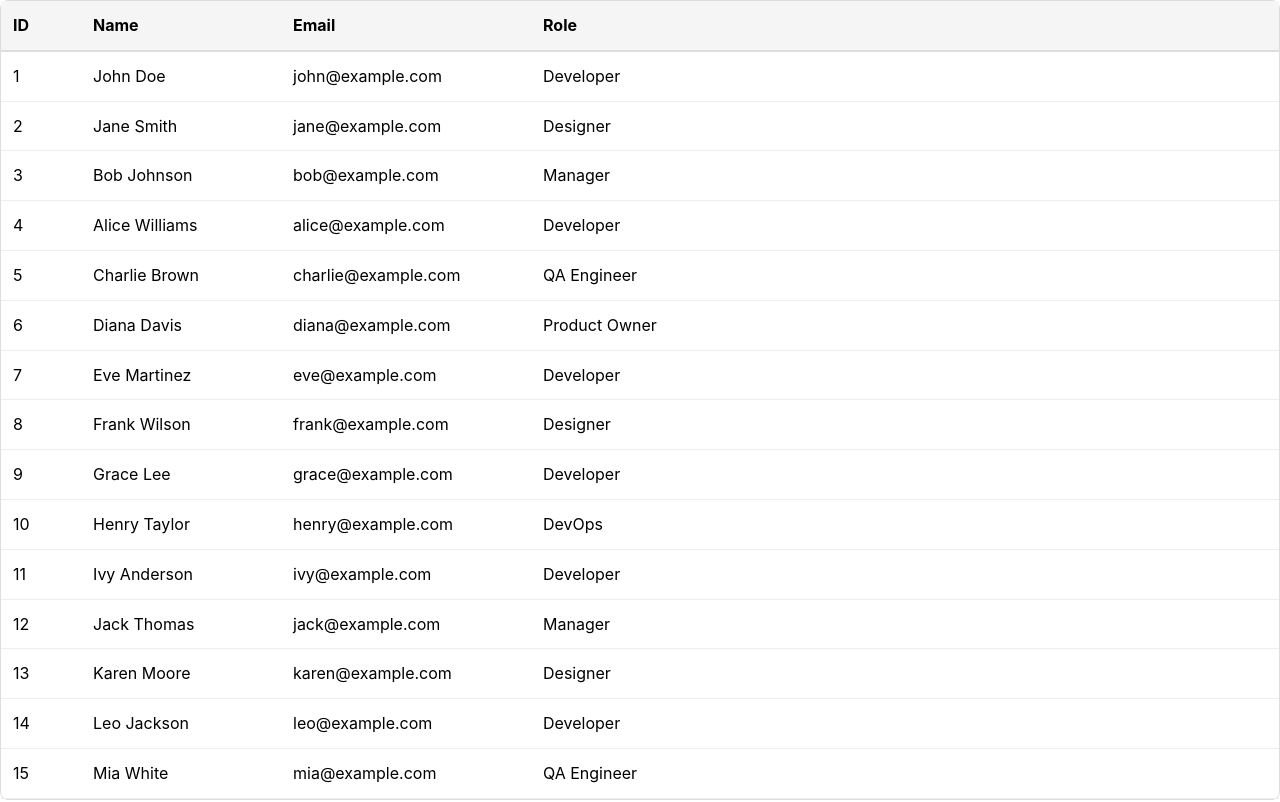
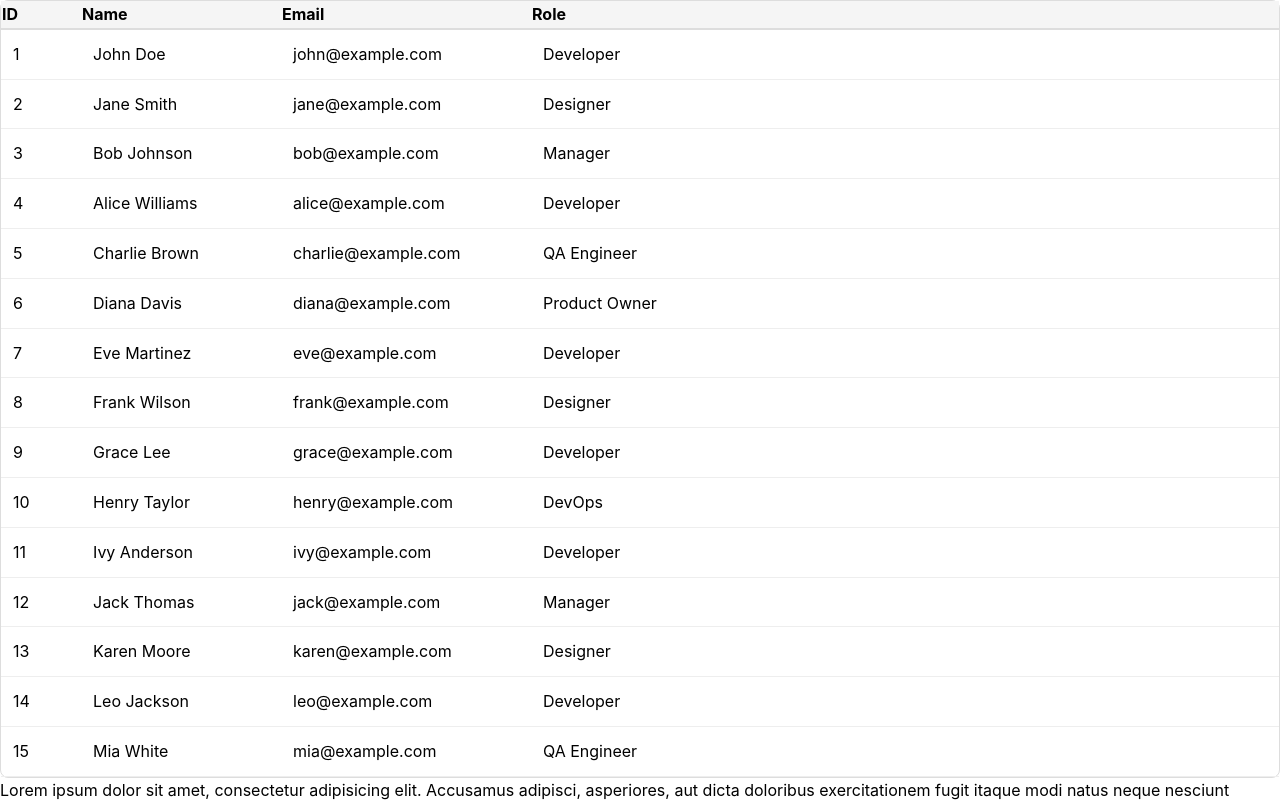
Before and after one commit to andriyor/react-playground, a React app: page /table in a window 1280 px wide. Shown: the top 802 px of the page. Built offline with nearby package versions, Linux system fonts and the light colour scheme; the HTML template or start-up script is replaced by a standard one.

Commit message:
fix sticky table

```diff
--- a/src/Table.tsx
+++ b/src/Table.tsx
@@ -46,13 +46,12 @@ const Table = ({ columns, data }: TableProps) => {
   return (
     <div style={tableContainerStyle}>
       <table style={tableStyle}>
-        <thead>
+        <thead style={{ ...headerStyle }}>
           <tr>
             {columns.map((column) => (
               <th
                 key={column.key}
                 style={{
-                  ...headerStyle,
                   width: column.width,
                 }}
               >
```
